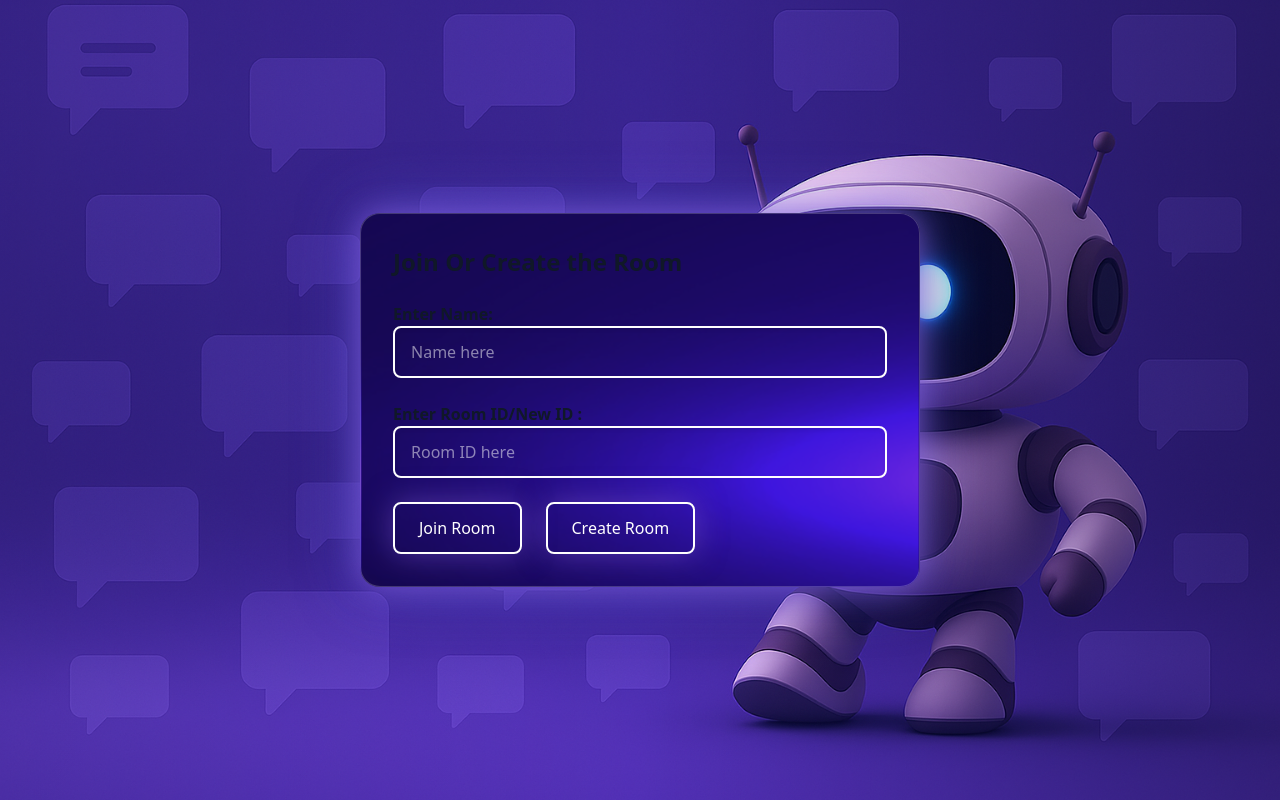
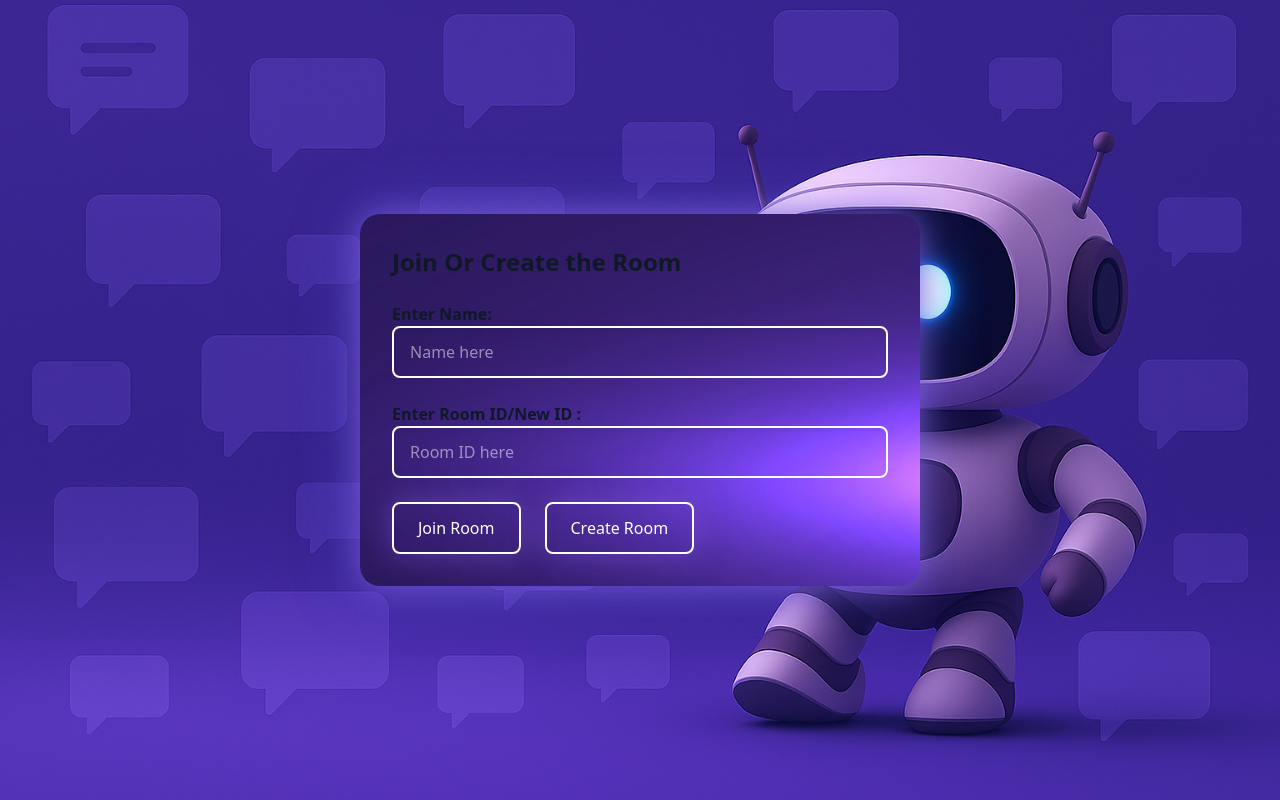
Before and after one commit to sudhirskp/chatApp, a React (Vite) app in the folder frontend/: page / in a window 1280 px wide. Built offline with nearby package versions, Linux system fonts and the light colour scheme.

Commit message:
Revert "Enhance RoomJC component styling and layout; improve background handling and add gradient overlay for better visual appeal"
This reverts commit d545e1ecd80224f1594a1d4c7689c1099e89f887.

```diff
--- a/frontend/src/components/RoomJC.jsx
+++ b/frontend/src/components/RoomJC.jsx
@@ -79,28 +79,24 @@ const navigate = useNavigate();
     return (
 
         <div
-      className="relative isolate min-h-screen flex items-center justify-center px-4 py-8 sm:px-6 lg:px-10 overflow-hidden bg-gray-100 dark:bg-gray-800"
+        className="min-h-screen flex items-center justify-center px-4 py-8 sm:px-6 lg:px-10 bg-gray-100 dark:bg-gray-800"
             style={{
                 backgroundImage: "url('robu-4-icon.png')",
+                //background: "linear-gradient(135deg, rgb(63, 94, 251), rgb(252, 70, 107))",
                 backgroundSize: "cover",
                 backgroundPosition: "center",
-          backgroundRepeat: "no-repeat",
             }}
 
 
         >
-        <div
-        aria-hidden="true"
-        className="pointer-events-none absolute inset-0 bg-gradient-to-r from-black/10 via-black/0 to-black/25"
-        />
 
             <div
-          className="relative z-10 w-full max-w-[560px] p-5 sm:p-8 rounded-2xl shadow-2xl bg-[rgba(57,32,110,0.92)] border border-white/20 hover:border-purple-300 dark:hover:border-pink-300"
+              className="w-full max-w-[560px] p-5 sm:p-8 rounded-2xl shadow-2xl bg-gray-100 dark:bg-gray-800 hover:border-4 hover:border-purple-300 hover:brightness-110 dark:hover:border-pink-300"
                 style={{
                     backgroundImage: "url('image.png') ",
                     backgroundSize: "cover",
                 backgroundPosition: "center",
-            backgroundBlendMode: "overlay",
+                    //background:'transparent',
                     boxShadow: "0 0 30px rgba(128, 90, 213, 0.7), 0 0 60px rgba(99, 102, 241, 0.5)",
                     borderRadius: "20px",
                 }}
```
Lines whose indentation alone changed are shown as unchanged.
